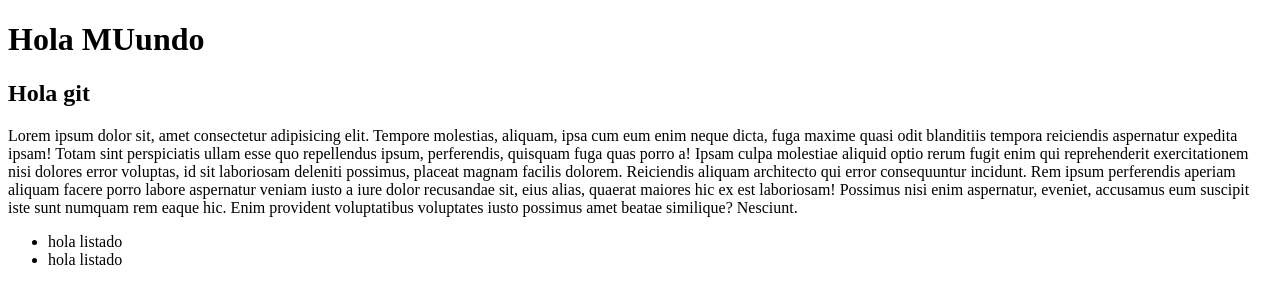
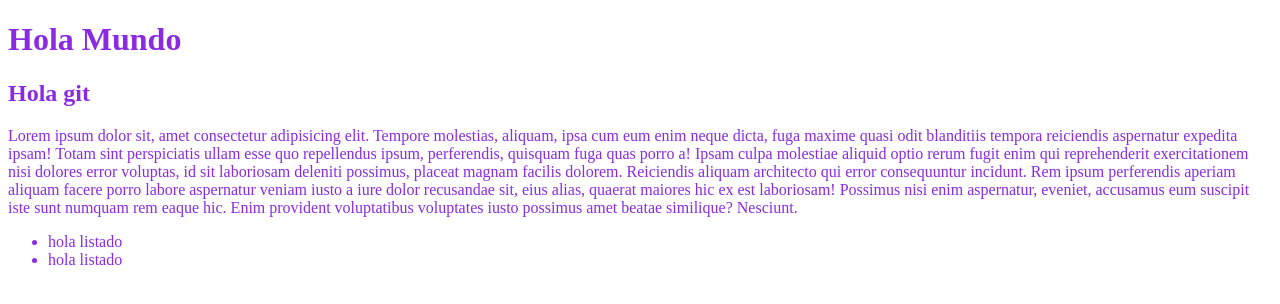
Before and after one commit to Pardinho10/index, a plain HTML site: page index.html in a window 1280 px wide. Drawn offline with Linux system fonts and the light colour scheme.

Commit message:
add styles.css

```diff
--- a/index.html
+++ b/index.html
@@ -3,10 +3,11 @@
   <head>
     <meta charset="UTF-8" />
     <meta name="viewport" content="width=device-width, initial-scale=1.0" />
+    <link rel="stylesheet" href="styles.css" />
     <title>Ejemplo</title>
   </head>
   <body>
-    <h1>Hola MUundo</h1>
+    <h1>Hola Mundo</h1>
     <h2>Hola git</h2>
     <p>
       Lorem ipsum dolor sit, amet consectetur adipisicing elit. Tempore
--- /dev/null
+++ b/styles.css
@@ -0,0 +1,3 @@
+* {
+  color: blueviolet;
+}
```
